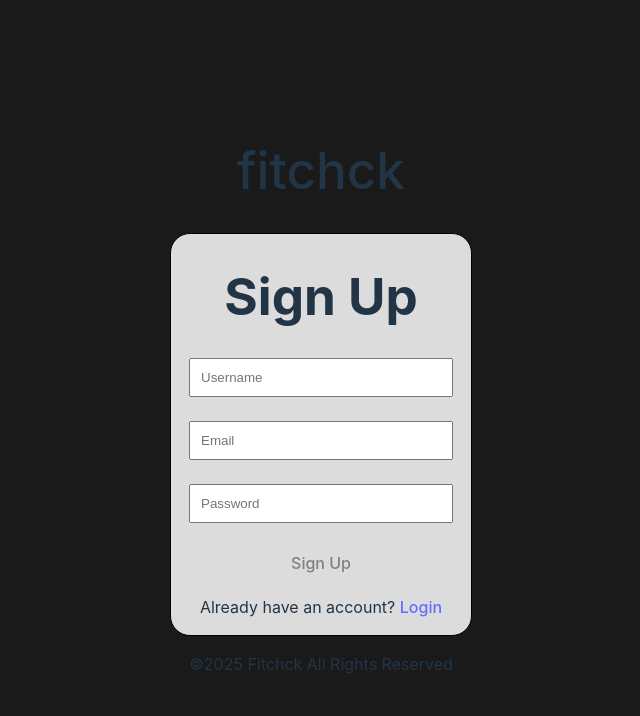
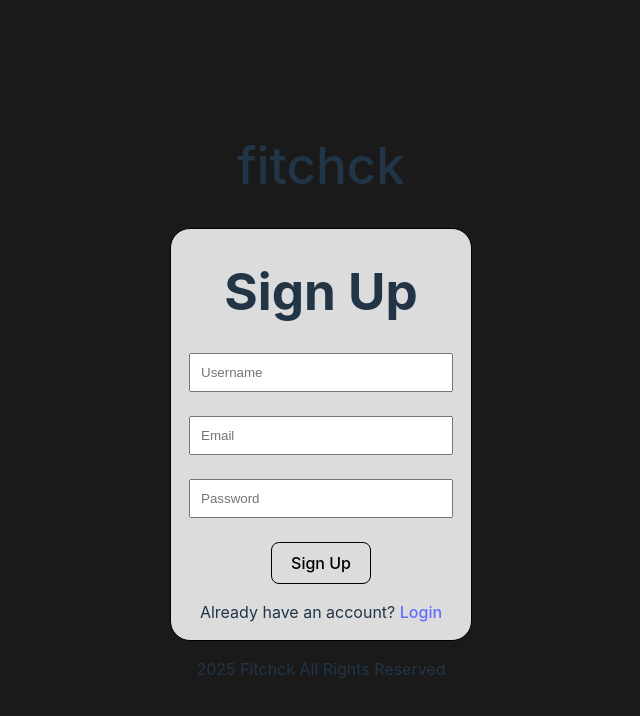
Before and after one commit to dwu006/fashionapp, a React (Vite) app: page /signup in a window 1280 px wide. Shown: the top 716 px of the page, without its empty margins (319-959 px from the left). Built offline with nearby package versions, Linux system fonts and the light colour scheme.

Commit message:
minor changes

```diff
--- a/src/components/MyWardrobe.jsx
+++ b/src/components/MyWardrobe.jsx
@@ -1,5 +1,6 @@
 import React, { useState, useEffect } from 'react';
 import axios from 'axios';
+import UploadClothes from './UploadClothes';
 
 //connect to backend server
 const axios2 = axios.create({
@@ -132,6 +133,11 @@ const MyWardrobe = () => {
 
   return (
     <div className="my-wardrobe">
+      {/* Upload Component */}
+      <div style={{ marginBottom: '10px' }}>
+        <UploadClothes onUploadSuccess={fetchWardrobeItems} />
+      </div>
+
       {/* Category Tabs */}
       <div style={{
         display: 'flex',
--- a/src/components/UploadClothes.jsx
+++ b/src/components/UploadClothes.jsx
@@ -6,7 +6,7 @@ const axios2 = axios.create({
   baseURL: 'http://localhost:5000'
 });
 
-const UploadClothes = () => {
+const UploadClothes = ({ onUploadSuccess }) => {
   const [image, setImage] = useState(null);
   const [file, setFile] = useState(null);
   const [loading, setLoading] = useState(false);
@@ -103,6 +103,10 @@ const UploadClothes = () => {
         setImage(null);
         setFile(null);
         setSelectedCategory(null);
+        // Call the callback to refresh the parent component
+        if (onUploadSuccess) {
+          onUploadSuccess();
+        }
       }
     } catch (error) {
       console.error('Error uploading image:', error);
--- a/src/pages/SignUpPage.jsx
+++ b/src/pages/SignUpPage.jsx
@@ -42,10 +42,10 @@ function SignUpPage() {
             <input className="input-info" type="text" id="name" placeholder="Username" value={name} onChange={(e) => setName(e.target.value)}/> <br />
             <input className="input-info" type="text" id="email" placeholder="Email" value={email} onChange={(e) => setEmail(e.target.value)}/> <br />
             <input className="input-info" type="password" id="password" placeholder="Password" value={password} onChange={(e) => setPassword(e.target.value)}/> <br />
-            <button className="button" onClick={handleSignUp}>Sign Up</button>
+            <button className="button login-btn" onClick={handleSignUp}>Sign Up</button>
             <p>Already have an account? <Link to="/login">Login</Link></p>
         </div>
-        <p>©2025 Fitchck All Rights Reserved</p>
+        <p> 2025 Fitchck All Rights Reserved</p>
         </div>
     )
 }
--- a/src/pages/WardrobePage.jsx
+++ b/src/pages/WardrobePage.jsx
@@ -1,7 +1,6 @@
 import Header from "../components/Header.jsx";
 import UserHeader from "../components/UserHeader.jsx";
 import Footer from "../components/Footer.jsx";
-import UploadClothes from "../components/UploadClothes.jsx";
 import MyWardrobe from "../components/MyWardrobe.jsx";
 import WeatherBox from "../components/WeatherBox.jsx";
 import { useNavigate } from 'react-router-dom';
@@ -14,7 +13,7 @@ function WardrobePage() {
 
     useEffect(() => {
         if (!isAuthenticated) {
-            navigate('/login');
+            navigate('/login');a
         }
     }, [isAuthenticated, navigate]);
 
@@ -34,8 +33,7 @@ function WardrobePage() {
                     My Wardrobe
                 </h1>
                 <WeatherBox />  {/* Added WeatherBox here */}
-                <UploadClothes />
-                <div style={{ marginTop: '40px' }}>
+                <div>
                     <MyWardrobe />
                 </div>
             </div>
```
